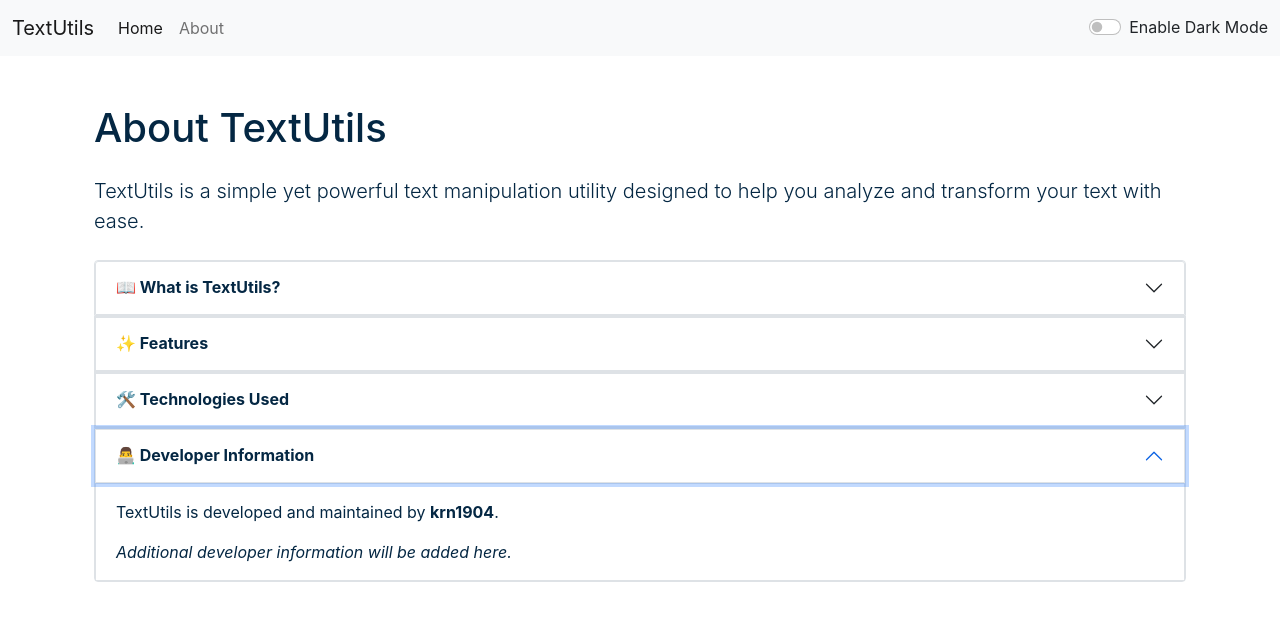
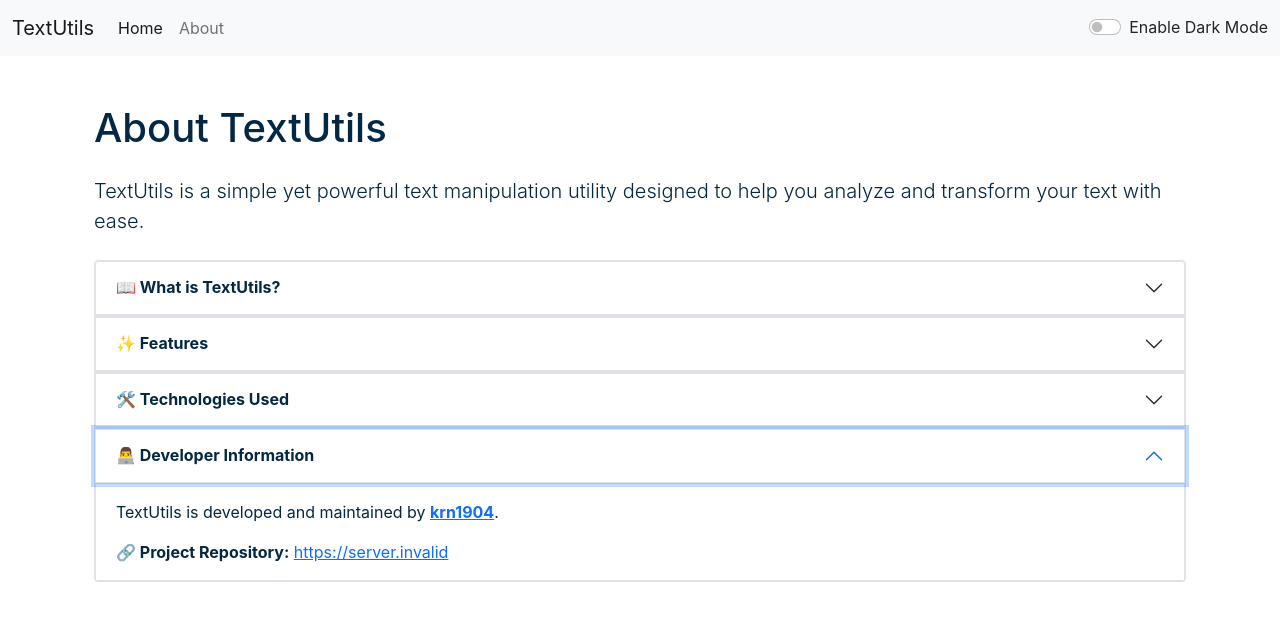
Before and after one commit to krn1904/TextUtils, a React (Create React App) app: page /about in a window 1280 px wide. Both pictures are taken after a click on the button "👨‍💻 Developer Information". Shown: the top 620 px of the page. Built offline with nearby package versions, Linux system fonts and the light colour scheme; no server answers.

Commit message:
Add environment variable support for developer information with clickable links
Co-authored-by: krn1904 <70339657+krn1904@users.noreply.github.com>

```diff
--- a/src/Components/About.js
+++ b/src/Components/About.js
@@ -1,6 +1,10 @@
 import React from 'react'
 
 export default function About(props) {
+  // Get developer info from environment variables
+  const githubUsername = process.env.REACT_APP_GITHUB_USERNAME || 'krn1904';
+  const githubRepoUrl = process.env.REACT_APP_GITHUB_REPO_URL || 'https://github.com/krn1904/TextUtils';
+
   const containerStyle = {
     color: props.mode === 'dark' ? 'white' : '#042743',
     backgroundColor: props.mode === 'dark' ? '#042743' : 'white'
@@ -160,10 +164,28 @@ export default function About(props) {
           >
             <div className="accordion-body" style={accordionStyle}>
               <p>
-                TextUtils is developed and maintained by <strong>krn1904</strong>.
+                TextUtils is developed and maintained by{' '}
+                <strong>
+                  <a
+                    href={`https://github.com/${githubUsername}`}
+                    target="_blank"
+                    rel="noopener noreferrer"
+                    style={{ color: props.mode === 'dark' ? '#4da3ff' : '#0d6efd' }}
+                  >
+                    {githubUsername}
+                  </a>
+                </strong>.
               </p>
               <p className="mb-0">
-                <em>Additional developer information will be added here.</em>
+                <strong>🔗 Project Repository:</strong>{' '}
+                <a
+                  href={githubRepoUrl}
+                  target="_blank"
+                  rel="noopener noreferrer"
+                  style={{ color: props.mode === 'dark' ? '#4da3ff' : '#0d6efd' }}
+                >
+                  {githubRepoUrl}
+                </a>
               </p>
             </div>
           </div>
```
Also changed, not shown: 2 other files (tests, documents, lock files or other folders).
